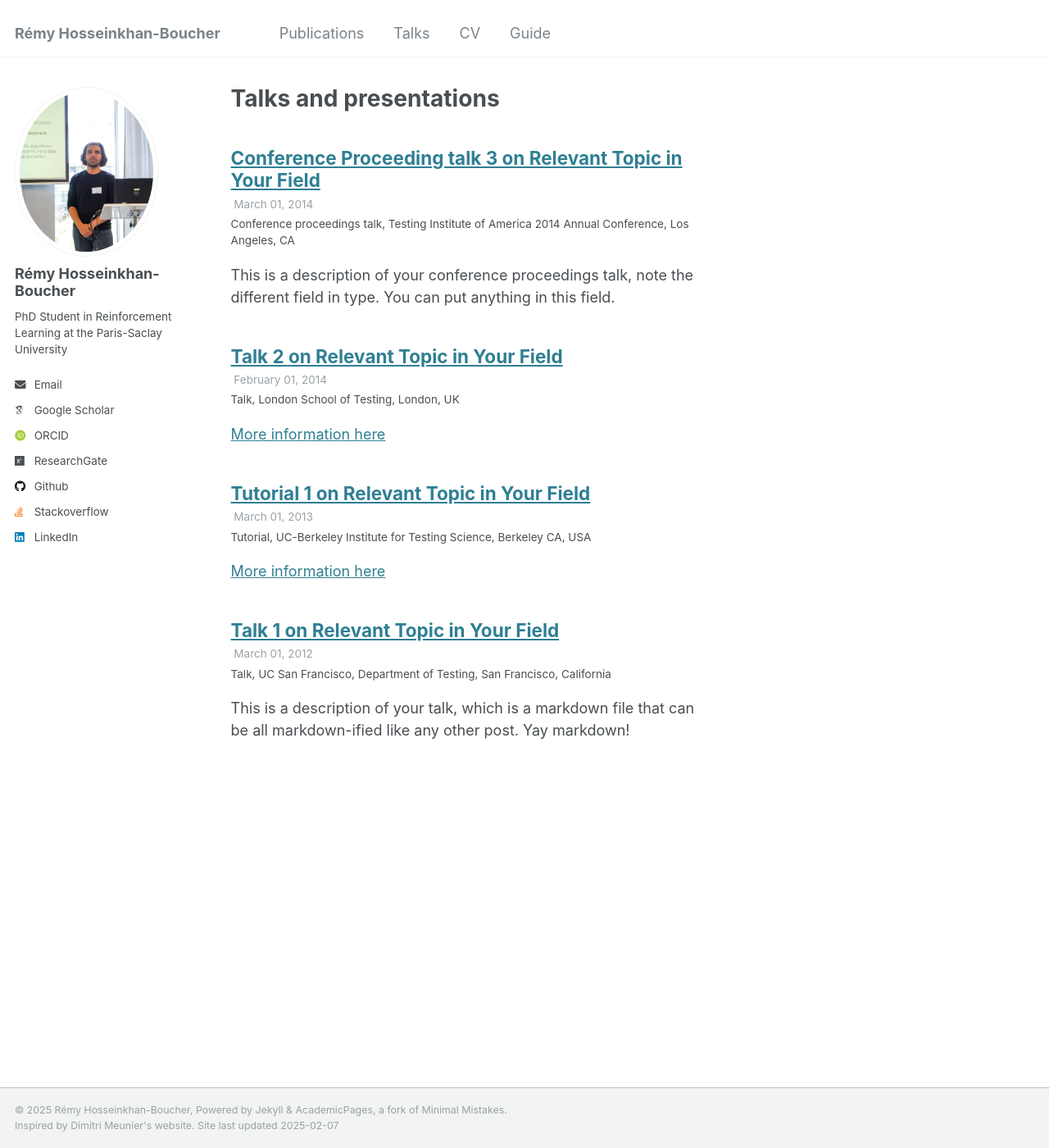
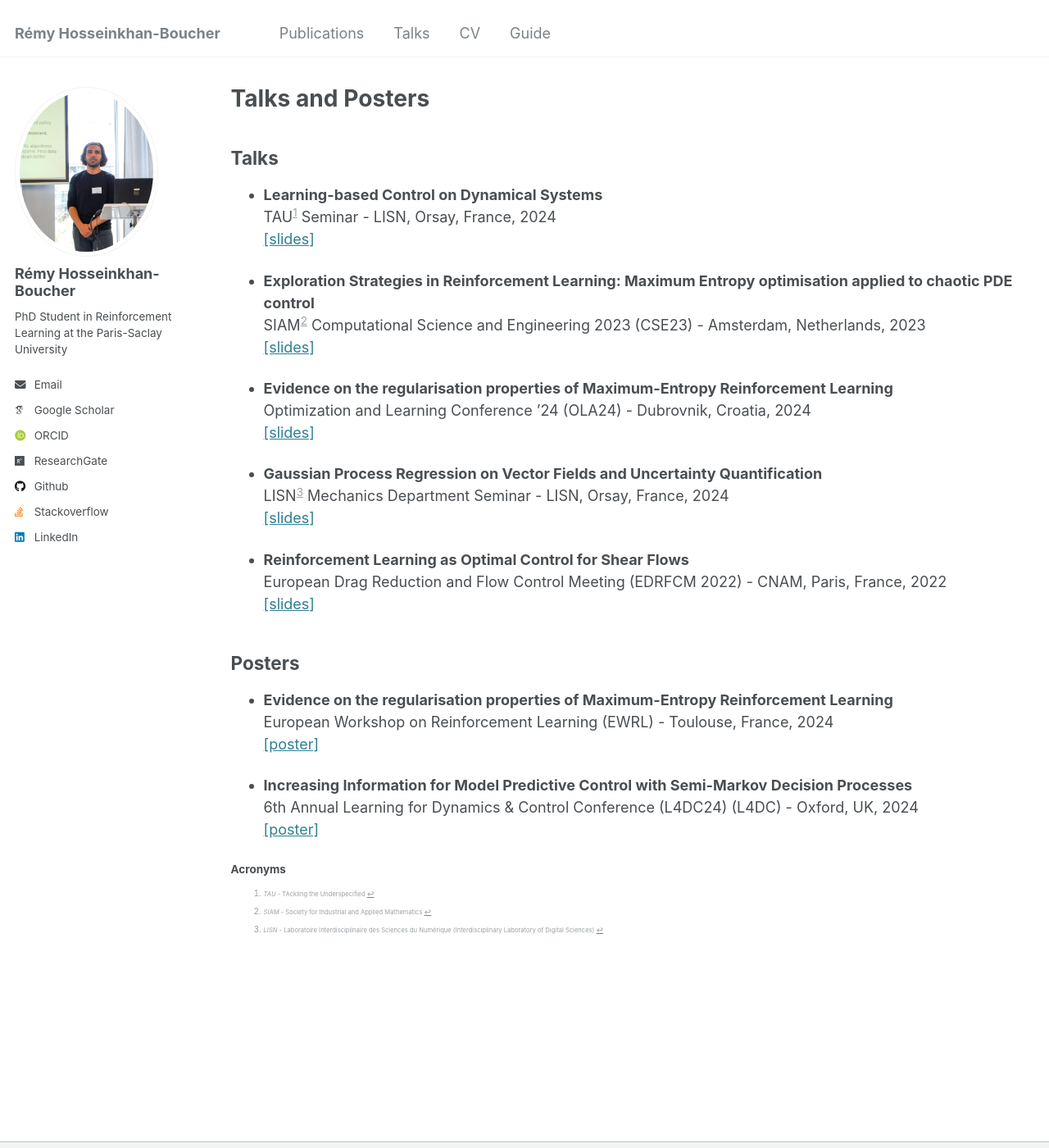
Before and after one commit to ReHoss/rehoss.github.io, a Jekyll site: the page built from _pages/talks.md, in a window 1280 px wide and 1400 px high. Shown: the whole window at 82% size. Built offline with Jekyll 4.4.1, drawn with Linux system fonts in a browser that asks for light colours; some web fonts are replaced.

Commit message:
Update Talks and Posters

```diff
--- a/_pages/talks.html
+++ /dev/null
@@ -1,10 +0,0 @@
----
-layout: archive
-title: "Talks and presentations"
-permalink: /talks/
-author_profile: true
----
-
-{% for post in site.talks reversed %}
-  {% include archive-single-talk.html %}
-{% endfor %}
--- /dev/null
+++ b/_pages/talks.md
@@ -0,0 +1,51 @@
+---
+layout: archive
+title: "Talks and Posters"
+permalink: /talks/
+author_profile: true
+---
+
+<!--{% for post in site.talks reversed %}-->
+<!--  {% include archive-single-talk.html %}-->
+<!--{% endfor %}-->
+
+
+## Talks
+
+- **Learning-based Control on Dynamical Systems**
+TAU[^tau] Seminar - LISN, Orsay, France, 2024
+[[slides]]({{ site.baseurl }}/files/talks_slides/tau_seminar_slides.pdf)
+
+- **Exploration Strategies in Reinforcement Learning: Maximum Entropy optimisation applied to chaotic PDE control**
+SIAM[^siam] Computational Science and Engineering 2023 (CSE23) - Amsterdam, Netherlands, 2023
+[[slides]]({{ site.baseurl }}/files/talks_slides/main_siam_cse23_slides.pdf)
+
+- **Evidence on the regularisation properties of Maximum-Entropy Reinforcement Learning**
+Optimization and Learning Conference ’24 (OLA24) - Dubrovnik, Croatia, 2024
+[[slides]]({{ site.baseurl }}/files/talks_slides/ola24_slides.pdf)
+
+- **Gaussian Process Regression on Vector Fields and Uncertainty Quantification**
+LISN[^lisn] Mechanics Department Seminar - LISN, Orsay, France, 2024
+[[slides]]({{ site.baseurl }}/files/talks_slides/main_meca_slides.pdf)
+
+- **Reinforcement Learning as Optimal Control for Shear Flows**
+European Drag Reduction and Flow Control Meeting (EDRFCM 2022) - CNAM, Paris, France, 2022
+[[slides]]({{ site.baseurl }}/files/talks_slides/edrfcm_2022_hosseinkhan.pdf})
+
+
+
+## Posters
+
+- **Evidence on the regularisation properties of Maximum-Entropy Reinforcement Learning**
+European Workshop on Reinforcement Learning (EWRL) - Toulouse, France, 2024
+[[poster]]({{ site.baseurl }}/files/posters/ewrl2024_poster_hosseinkhan.pdf)
+
+- **Increasing Information for Model Predictive Control with Semi-Markov Decision Processes**
+6th Annual Learning for Dynamics & Control Conference (L4DC24) (L4DC) - Oxford, UK, 2024
+[[poster]]({{ site.baseurl }}/files/posters/l4dc2024_poster_hosseinkhan.pdf)
+
+
+#### Acronyms
+[^siam]: *SIAM* - Society for Industrial and Applied Mathematics
+[^tau]: *TAU* - TAckling the Underspecified
+[^lisn]: *LISN* - Laboratoire Interdisciplinaire des Sciences du Numérique (Interdisciplinary Laboratory of Digital Sciences)
```
Also changed, not shown: _drafts/todo.md (+19 -0 lines), _pages/about.md (+8 -8 lines), 7 other files.
